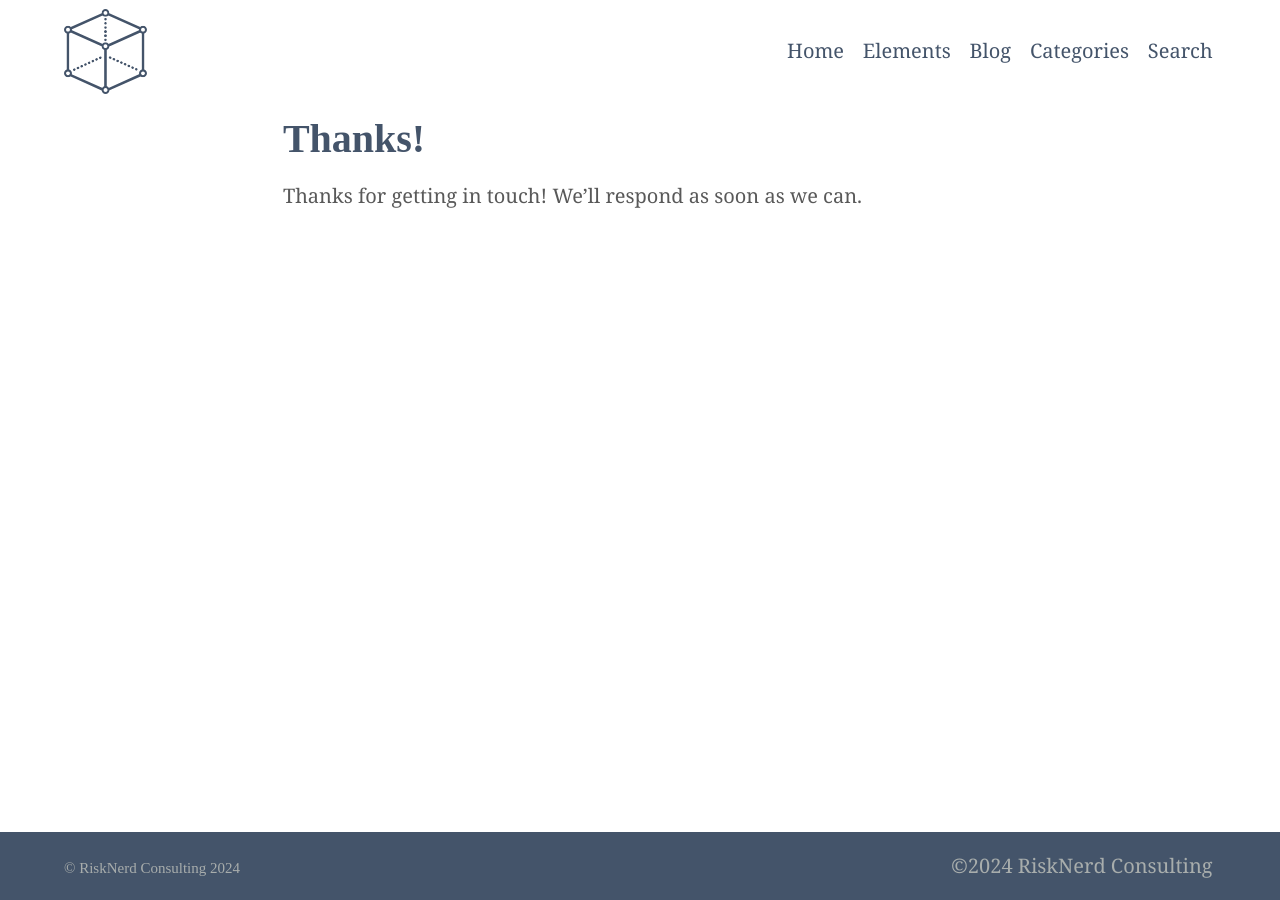
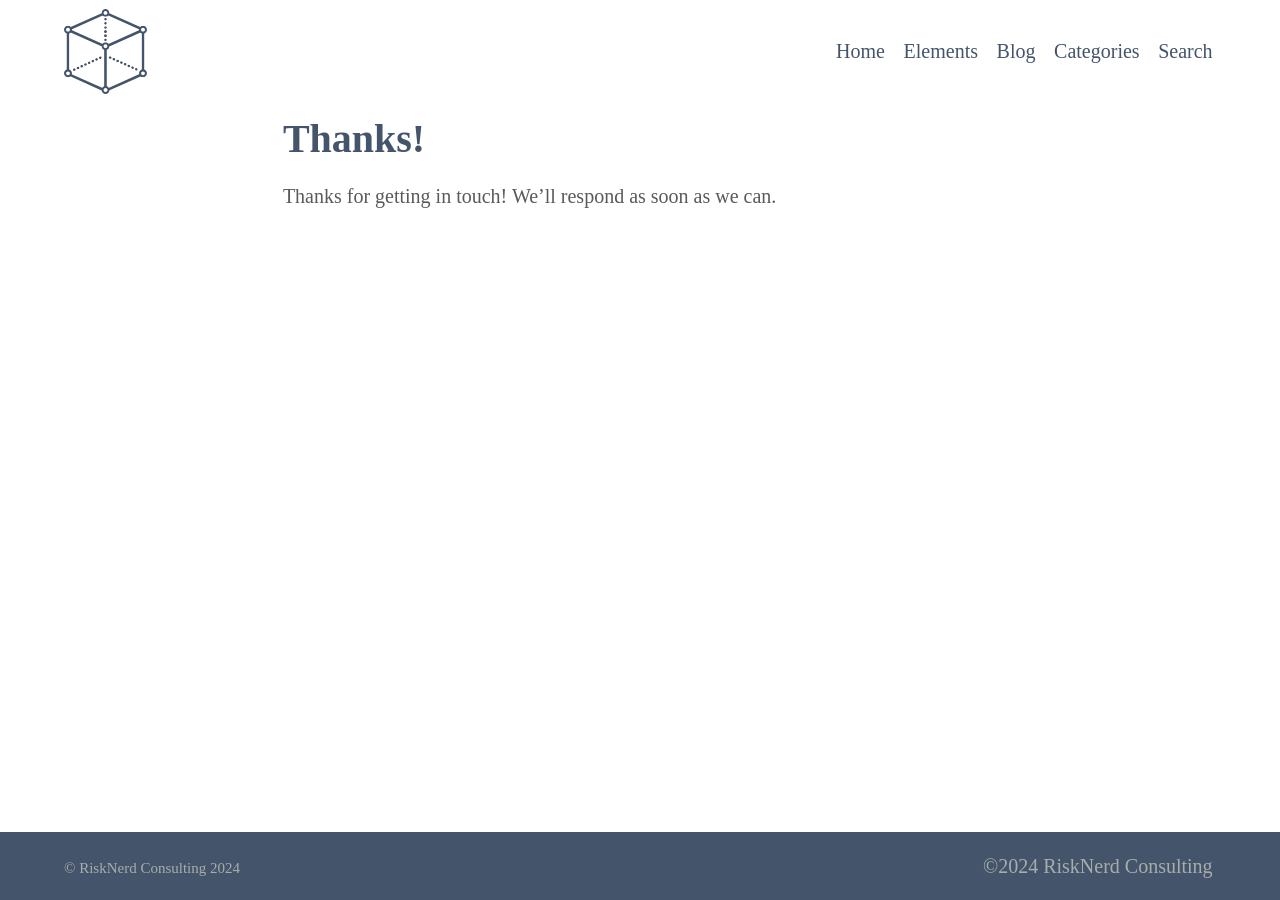
Before and after one commit to mattddickinson/risknerd, a Jekyll site: the page built from thanks.md, in a window 1280 px wide. Built offline with Jekyll 4.4.1, drawn with Linux system fonts in a browser that asks for light colours; some web fonts are replaced.

Commit message:
Remaining Fonts

```diff
--- a/_sass/_settings.scss
+++ b/_sass/_settings.scss
@@ -15,7 +15,7 @@ $white: #ffffff !default;
 
 // Typography
 $bodytype: (
-  font-family: "Georgia, serif",
+  font-family: '"Corbel", serif',
   regular: 400,
   bold: 700,
   italic: italic,
@@ -30,7 +30,7 @@ $headingtype: (
 ) !default;
 
 $monospacetype: (
-  font-family: "Menlo, monospace",
+  font-family: '"Corbel", serif',
   regular: 400,
   cap-height: 0.68
 ) !default;
```
